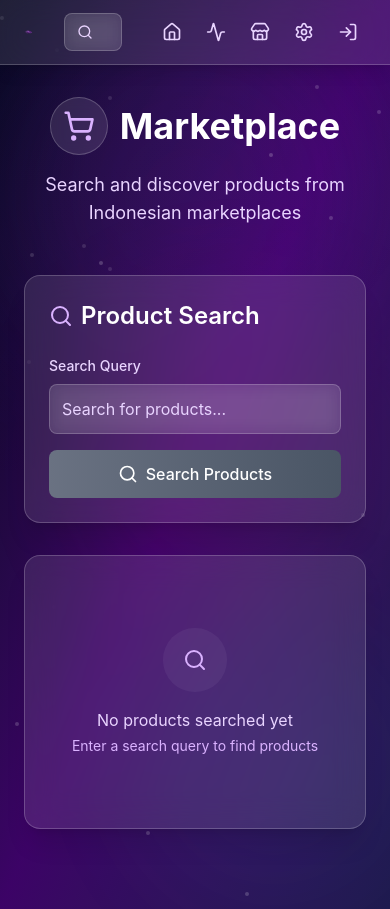
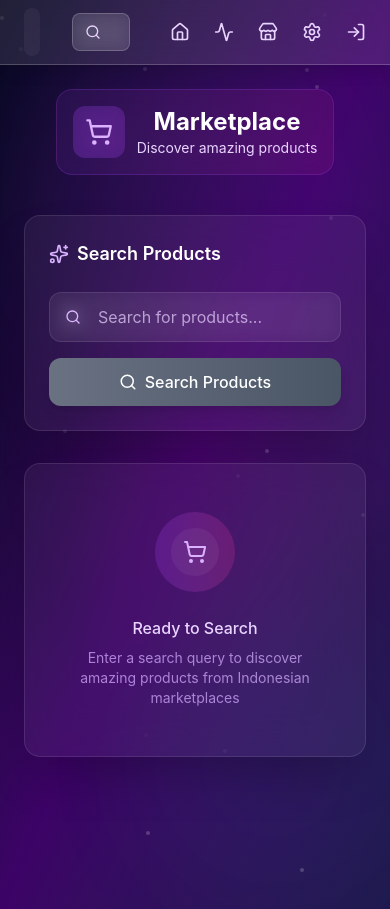
Before and after one commit to codefest-bluejack-slc/DiagnoAI, a React (Vite) app: page /marketplace in a window 390 px wide. Built offline with nearby package versions, Linux system fonts and the light colour scheme; what @ic-reactor/react would draw is missing.

Commit message:
feat: marketplace layout

```diff
--- a/src/components/common/navbar.tsx
+++ b/src/components/common/navbar.tsx
@@ -76,12 +76,19 @@ export default function Navbar({}: NavbarProps) {
       <div className="flex items-center justify-between px-6 py-3 max-w-7xl mx-auto h-16">
         <div className="flex items-center">
           <Tooltip content="DiagnoAI" position="bottom">
-            <div className="flex items-center cursor-pointer">
-              <img
-                src={diagnoaiLogo}
-                alt="DiagnoAI Logo"
-                className="h-10 w-auto object-contain"
-              />
+            <div className="flex items-center cursor-pointer group" onClick={handleHomeClick}>
+              <div className="logo-container relative p-2 transition-all duration-300 group-hover:scale-110">
+                <div className="absolute inset-0 rounded-xl bg-gradient-to-r from-cyan-400/20 via-purple-400/20 to-pink-400/20 blur-lg opacity-0 group-hover:opacity-100 transition-opacity duration-500"></div>
+                <div className="absolute inset-0 rounded-xl bg-gradient-to-r from-white/10 to-purple-200/10 opacity-50 group-hover:opacity-80 transition-opacity duration-300"></div>
+                <img
+                  src={diagnoaiLogo}
+                  alt="DiagnoAI Logo"
+                  className="logo-image relative h-8 w-auto object-contain filter brightness-125 contrast-125 drop-shadow-lg group-hover:brightness-150 group-hover:drop-shadow-2xl transition-all duration-300"
+                />
+              </div>
+              <span className="logo-text ml-3 text-white font-bold text-xl tracking-tight bg-gradient-to-r from-white to-purple-100 bg-clip-text text-transparent group-hover:from-cyan-200 group-hover:to-purple-200 transition-all duration-300 hidden sm:block drop-shadow-sm">
+                DiagnoAI
+              </span>
             </div>
           </Tooltip>
         </div>
--- a/src/pages/market-page.tsx
+++ b/src/pages/market-page.tsx
@@ -1,11 +1,12 @@
 import React, { useState, useEffect } from 'react';
-import { Search, Star, ExternalLink, ShoppingCart } from 'lucide-react';
+import { Search, Star, ExternalLink, ShoppingCart, Filter, Grid, List, Sparkles } from 'lucide-react';
 import Navbar from '../components/common/navbar';
 import { searchProducts } from '../services/medicineSearchService';
 import { IProduct, ISearchState } from '../interfaces/IProduct';
 
 export default function MarketPage() {
   const [mousePosition, setMousePosition] = useState({ x: 0, y: 0 });
+  const [viewMode, setViewMode] = useState<'grid' | 'list'>('grid');
   const SERPAPI_KEY = '5d42de4074ad433519fe932f6629ec454c6cff5f41a44f08aef4741c83e86741';
 
   const [searchState, setSearchState] = useState<ISearchState>({
@@ -73,17 +74,25 @@ export default function MarketPage() {
 
   const ProductCard: React.FC<{ product: IProduct; index: number }> = ({ product, index }) => (
     <div
-      className="p-4 bg-white/5 border border-white/10 rounded-lg hover:bg-white/10 transition-all duration-200"
+      className={`group relative ${
+        viewMode === 'grid'
+          ? 'p-6 bg-white/5 border border-white/10 rounded-xl hover:bg-white/10 hover:border-white/20 transition-all duration-300 hover:scale-105 hover:shadow-xl'
+          : 'flex p-4 bg-white/5 border border-white/10 rounded-lg hover:bg-white/10 transition-all duration-200'
+      }`}
       style={{
-        animationDelay: `${index * 50}ms`,
-        animation: 'fadeInUp 0.4s ease-out forwards'
+        animationDelay: `${index * 100}ms`,
+        animation: 'fadeInUp 0.6s ease-out forwards'
       }}
     >
-      <div className="aspect-square mb-3 rounded-lg bg-white/10 p-3 flex items-center justify-center overflow-hidden">
+      <div className={`${
+        viewMode === 'grid'
+          ? 'aspect-square mb-4 rounded-lg bg-white/5 p-4 flex items-center justify-center overflow-hidden'
+          : 'w-20 h-20 rounded-lg bg-white/5 p-2 flex items-center justify-center overflow-hidden flex-shrink-0 mr-4'
+      }`}>
         <img
           src={product.thumbnail}
           alt={product.title}
-          className="w-full h-full object-contain transition-transform duration-300 hover:scale-105"
+          className="w-full h-full object-contain transition-transform duration-300 group-hover:scale-110"
           onError={(e) => {
             const target = e.target as HTMLImageElement;
             target.src = 'https://placehold.co/300x300/1e293b/94a3b8?text=No+Image';
@@ -91,33 +100,37 @@ export default function MarketPage() {
         />
       </div>
 
-      <div className="flex-1">
-        <h3 className="text-white font-medium mb-2 line-clamp-2 text-sm leading-relaxed" title={product.title}>
+      <div className="flex-1 flex flex-col">
+        <h3 className={`text-white font-medium mb-2 group-hover:text-purple-200 transition-colors duration-200 ${
+          viewMode === 'grid' ? 'line-clamp-2 text-sm leading-relaxed' : 'text-sm truncate'
+        }`} title={product.title}>
           {product.title}
         </h3>
 
-        <div className="flex items-center justify-between mb-3">
-          <span className="text-purple-300 text-xs truncate">{product.source || 'Unknown'}</span>
+        <div className={`flex items-center ${viewMode === 'grid' ? 'justify-between mb-3' : 'gap-4 mb-2'}`}>
+          <span className="text-purple-300/80 text-xs truncate bg-purple-500/10 px-2 py-1 rounded-full">
+            {product.source || 'Unknown'}
+          </span>
           {product.rating && (
-            <div className="flex items-center gap-1 bg-white/10 px-2 py-1 rounded border border-white/10">
-              <Star size={12} className="text-yellow-400 fill-current" />
-              <span className="text-white text-xs">{product.rating}</span>
+            <div className="flex items-center gap-1 bg-amber-500/10 px-2 py-1 rounded-full border border-amber-500/20">
+              <Star size={10} className="text-amber-400 fill-current" />
+              <span className="text-amber-300 text-xs font-medium">{product.rating}</span>
             </div>
           )}
         </div>
 
-        <div className="flex items-center justify-between gap-3">
-          <p className="text-lg font-semibold text-purple-400">
+        <div className={`mt-auto flex items-center ${viewMode === 'grid' ? 'justify-between gap-3' : 'gap-6'}`}>
+          <p className="text-lg font-bold text-purple-300 bg-gradient-to-r from-purple-400 to-pink-400 bg-clip-text text-transparent">
             {product.price}
           </p>
           <a
             href={product.link}
             target="_blank"
             rel="noopener noreferrer"
-            className="flex items-center gap-1 text-indigo-400 hover:text-indigo-300 transition-colors duration-200 text-sm"
+            className="flex items-center gap-1 text-indigo-400 hover:text-indigo-300 transition-colors duration-200 text-sm font-medium bg-indigo-500/10 px-3 py-1 rounded-full hover:bg-indigo-500/20 border border-indigo-500/20"
           >
             <span>Visit</span>
-            <ExternalLink size={14} />
+            <ExternalLink size={12} />
           </a>
         </div>
       </div>
@@ -127,7 +140,7 @@ export default function MarketPage() {
   return (
     <div className="min-h-screen relative overflow-hidden bg-gradient-to-br from-slate-950 via-purple-950 to-indigo-950" style={{ fontFamily: "'Inter', 'Segoe UI', -apple-system, sans-serif" }}>
 
-      <div className="absolute inset-0 opacity-40">
+      <div className="absolute inset-0 opacity-30">
         <div className="absolute top-0 left-0 w-96 h-96 bg-purple-500/30 rounded-full blur-3xl animate-pulse"></div>
         <div className="absolute top-1/3 right-0 w-80 h-80 bg-pink-500/20 rounded-full blur-3xl animate-pulse [animation-delay:1s]"></div>
         <div className="absolute bottom-0 left-1/3 w-72 h-72 bg-indigo-500/25 rounded-full blur-3xl animate-pulse [animation-delay:2s]"></div>
@@ -141,7 +154,7 @@ export default function MarketPage() {
       ></div>
 
       <div className="absolute inset-0 pointer-events-none">
-        {Array.from({ length: 30 }, (_, i) => (
+        {Array.from({ length: 20 }, (_, i) => (
           <div
             key={i}
             className="absolute w-1 h-1 bg-white/20 rounded-full animate-pulse"
@@ -157,51 +170,49 @@ export default function MarketPage() {
 
       <Navbar />
 
-      <main className="relative z-10 min-h-screen pt-8 pb-16">
-        <div className="max-w-4xl mx-auto px-6">
+      <main className="relative z-10 min-h-screen pt-6 pb-16">
+        <div className="max-w-7xl mx-auto px-6">
 
-          <div className="text-center mb-12">
-            <div className="flex items-center justify-center gap-3 mb-4">
-              <div className="p-3 rounded-full bg-white/10 backdrop-blur-sm border border-white/20">
-                <ShoppingCart className="text-purple-300" size={32} />
+          <div className="flex flex-col lg:flex-row gap-8">
+
+            <div className="lg:w-1/3 space-y-6">
+
+              <div className="text-center lg:text-left">
+                <div className="inline-flex items-center gap-3 mb-4 p-4 rounded-2xl bg-gradient-to-r from-purple-500/10 to-pink-500/10 border border-purple-500/20 backdrop-blur-sm">
+                  <div className="p-3 rounded-xl bg-purple-500/20 backdrop-blur-sm">
+                    <ShoppingCart className="text-purple-300" size={28} />
                   </div>
-              <h1 className="text-4xl font-bold text-white">
-                Marketplace
-              </h1>
+                  <div>
+                    <h1 className="text-2xl font-bold text-white">Marketplace</h1>
+                    <p className="text-purple-200 text-sm">Discover amazing products</p>
                   </div>
-            <p className="text-purple-200 text-lg max-w-2xl mx-auto">
-              Search and discover products from Indonesian marketplaces
-            </p>
+                </div>
               </div>
 
-          <div className="bg-white/10 backdrop-blur-lg border border-white/20 rounded-2xl p-6 shadow-xl mb-8">
-            <h2 className="text-2xl font-semibold text-white mb-6 flex items-center gap-2">
-              <Search className="text-purple-300" size={24} />
-              Product Search
-            </h2>
+              <div className="bg-white/5 backdrop-blur-xl border border-white/10 rounded-2xl p-6 shadow-2xl">
+                <div className="flex items-center gap-2 mb-6">
+                  <Sparkles className="text-purple-300" size={20} />
+                  <h2 className="text-lg font-semibold text-white">Search Products</h2>
+                </div>
 
                 <div className="space-y-4">
-              <div>
-                <label className="block text-purple-200 text-sm font-medium mb-2">
-                  Search Query
-                </label>
                   <div className="relative">
+                    <Search className="absolute left-4 top-1/2 transform -translate-y-1/2 text-purple-300" size={16} />
                     <input
                       type="text"
                       value={searchState.query}
                       onChange={(e) => handleInputChange(e.target.value)}
                       onKeyPress={(e) => e.key === 'Enter' && handleSearch()}
-                    className="w-full p-3 bg-white/10 border border-white/20 rounded-lg text-white placeholder:text-purple-200 focus:outline-none focus:ring-2 focus:ring-purple-400/50 focus:border-purple-300/50 backdrop-blur-sm"
+                      className="w-full pl-12 pr-4 py-3 bg-white/5 border border-white/10 rounded-xl text-white placeholder:text-purple-200/70 focus:outline-none focus:ring-2 focus:ring-purple-400/50 focus:border-purple-300/50 backdrop-blur-sm transition-all duration-200"
                       placeholder="Search for products..."
                       disabled={searchState.isLoading}
                     />
-                </div>
                   </div>
 
                   <button
                     onClick={handleSearch}
                     disabled={searchState.isLoading || !searchState.query.trim()}
-                className="w-full py-3 px-4 bg-gradient-to-r from-purple-500 to-indigo-600 hover:from-purple-600 hover:to-indigo-700 disabled:from-gray-500 disabled:to-gray-600 disabled:cursor-not-allowed text-white font-medium rounded-lg transition-all duration-200 flex items-center justify-center gap-2 hover:scale-105 active:scale-95 focus:outline-none focus:ring-2 focus:ring-purple-400/50"
+                    className="w-full py-3 px-4 bg-gradient-to-r from-purple-500 to-pink-500 hover:from-purple-600 hover:to-pink-600 disabled:from-gray-500 disabled:to-gray-600 disabled:cursor-not-allowed text-white font-medium rounded-xl transition-all duration-200 flex items-center justify-center gap-2 hover:scale-105 active:scale-95 focus:outline-none focus:ring-2 focus:ring-purple-400/50 shadow-lg hover:shadow-xl"
                   >
                     {searchState.isLoading ? (
                       <>
@@ -210,7 +221,7 @@ export default function MarketPage() {
                       </>
                     ) : (
                       <>
-                    <Search size={20} />
+                        <Search size={18} />
                         Search Products
                       </>
                     )}
@@ -218,37 +229,81 @@ export default function MarketPage() {
                 </div>
               </div>
 
+              {searchState.products.length > 0 && (
+                <div className="bg-white/5 backdrop-blur-xl border border-white/10 rounded-2xl p-6 shadow-2xl">
+                  <div className="flex items-center justify-between mb-4">
+                    <div className="flex items-center gap-2">
+                      <Filter className="text-purple-300" size={18} />
+                      <span className="text-white font-medium text-sm">View Mode</span>
+                    </div>
+                    <div className="flex items-center gap-1 bg-white/5 rounded-lg p-1 border border-white/10">
+                      <button
+                        onClick={() => setViewMode('grid')}
+                        className={`p-2 rounded-md transition-all duration-200 ${
+                          viewMode === 'grid'
+                            ? 'bg-purple-500/30 text-purple-200'
+                            : 'text-purple-300/70 hover:text-purple-200 hover:bg-white/5'
+                        }`}
+                      >
+                        <Grid size={16} />
+                      </button>
+                      <button
+                        onClick={() => setViewMode('list')}
+                        className={`p-2 rounded-md transition-all duration-200 ${
+                          viewMode === 'list'
+                            ? 'bg-purple-500/30 text-purple-200'
+                            : 'text-purple-300/70 hover:text-purple-200 hover:bg-white/5'
+                        }`}
+                      >
+                        <List size={16} />
+                      </button>
+                    </div>
+                  </div>
+                  <div className="text-purple-200 text-sm">
+                    Found <span className="font-semibold text-purple-300">{searchState.products.length}</span> products
+                  </div>
+                </div>
+              )}
+            </div>
+
+            <div className="lg:w-2/3">
               {searchState.error && (
-            <div className="bg-white/10 backdrop-blur-lg border border-red-500/30 rounded-2xl p-6 shadow-xl mb-8">
-              <div className="text-center">
-                <div className="p-3 rounded-full bg-red-400/10 w-12 h-12 mx-auto mb-4 flex items-center justify-center">
-                  <Search className="text-red-400" size={24} />
+                <div className="bg-gradient-to-r from-red-500/10 to-pink-500/10 backdrop-blur-xl border border-red-500/20 rounded-2xl p-6 shadow-2xl mb-6">
+                  <div className="flex items-center gap-3">
+                    <div className="p-3 rounded-xl bg-red-400/20">
+                      <Search className="text-red-400" size={20} />
                     </div>
-                <p className="text-red-300 font-medium">{searchState.error}</p>
+                    <div>
+                      <h3 className="text-red-300 font-medium mb-1">Search Error</h3>
+                      <p className="text-red-200/80 text-sm">{searchState.error}</p>
+                    </div>
                   </div>
                 </div>
               )}
 
               {searchState.isLoading && (
-            <div className="bg-white/10 backdrop-blur-lg border border-white/20 rounded-2xl p-6 shadow-xl mb-8">
-              <div className="text-center py-8">
-                <div className="p-4 rounded-full bg-white/5 w-16 h-16 mx-auto mb-4 flex items-center justify-center">
-                  <div className="w-8 h-8 border-4 border-purple-500/30 border-t-purple-500 rounded-full animate-spin"></div>
+                <div className="bg-white/5 backdrop-blur-xl border border-white/10 rounded-2xl p-12 shadow-2xl">
+                  <div className="text-center">
+                    <div className="relative w-16 h-16 mx-auto mb-6">
+                      <div className="absolute inset-0 rounded-full border-4 border-purple-500/20"></div>
+                      <div className="absolute inset-0 rounded-full border-4 border-purple-500 border-t-transparent animate-spin"></div>
+                      <div className="absolute inset-2 rounded-full bg-purple-500/20 flex items-center justify-center">
+                        <Search className="text-purple-400" size={20} />
                       </div>
-                <p className="text-purple-300 font-medium">Searching for products...</p>
-                <p className="text-purple-400 text-sm mt-1">Please wait while we find the best results</p>
+                    </div>
+                    <h3 className="text-purple-200 font-medium mb-2">Searching Products</h3>
+                    <p className="text-purple-300/70 text-sm">Finding the best results for you...</p>
                   </div>
                 </div>
               )}
 
               {searchState.products.length > 0 && (
-            <div className="bg-white/10 backdrop-blur-lg border border-white/20 rounded-2xl p-6 shadow-xl">
-              <h2 className="text-2xl font-semibold text-white mb-6 flex items-center gap-2">
-                <ShoppingCart className="text-purple-300" size={24} />
-                Products Found ({searchState.products.length})
-              </h2>
-
-              <div className="grid grid-cols-1 sm:grid-cols-2 lg:grid-cols-3 gap-4">
+                <div className="bg-white/5 backdrop-blur-xl border border-white/10 rounded-2xl p-6 shadow-2xl">
+                  <div className={`${
+                    viewMode === 'grid'
+                      ? 'grid grid-cols-1 md:grid-cols-2 xl:grid-cols-3 gap-6'
+                      : 'space-y-4'
+                  }`}>
                     {searchState.products.map((product, index) => (
                       <ProductCard key={`${product.product_id}-${index}`} product={product} index={index} />
                     ))}
@@ -257,16 +312,21 @@ export default function MarketPage() {
               )}
 
               {!searchState.isLoading && !searchState.error && searchState.products.length === 0 && (
-            <div className="bg-white/10 backdrop-blur-lg border border-white/20 rounded-2xl p-6 shadow-xl">
-              <div className="text-center py-12">
-                <div className="p-4 rounded-full bg-white/5 w-16 h-16 mx-auto mb-4 flex items-center justify-center">
-                  <Search className="text-purple-300" size={24} />
+                <div className="bg-white/5 backdrop-blur-xl border border-white/10 rounded-2xl p-12 shadow-2xl">
+                  <div className="text-center">
+                    <div className="relative w-20 h-20 mx-auto mb-6">
+                      <div className="absolute inset-0 rounded-full bg-gradient-to-r from-purple-500/20 to-pink-500/20"></div>
+                      <div className="absolute inset-4 rounded-full bg-white/5 flex items-center justify-center">
+                        <ShoppingCart className="text-purple-300" size={24} />
                       </div>
-                <p className="text-purple-200">No products searched yet</p>
-                <p className="text-purple-300 text-sm mt-1">Enter a search query to find products</p>
+                    </div>
+                    <h3 className="text-purple-200 font-medium mb-2">Ready to Search</h3>
+                    <p className="text-purple-300/70 text-sm max-w-md mx-auto">Enter a search query to discover amazing products from Indonesian marketplaces</p>
                   </div>
                 </div>
               )}
+            </div>
+          </div>
         </div>
       </main>
     </div>
--- a/src/styles/navbar.css
+++ b/src/styles/navbar.css
@@ -37,8 +37,17 @@
     padding: 0.375rem;
   }
 
+  .logo-container {
+    padding: 0.375rem;
+  }
+
   .logo-image {
-    height: 2rem;
+    height: 1.75rem;
+  }
+
+  .logo-text {
+    font-size: 1.125rem;
+    margin-left: 0.5rem;
   }
 }
 
@@ -54,4 +63,16 @@
   .search-input::placeholder {
     content: 'Search...';
   }
+
+  .logo-text {
+    display: none;
+  }
+
+  .logo-container {
+    padding: 0.25rem;
+  }
+
+  .logo-image {
+    height: 1.5rem;
+  }
 }
```
Lines whose indentation alone changed are shown as unchanged.
